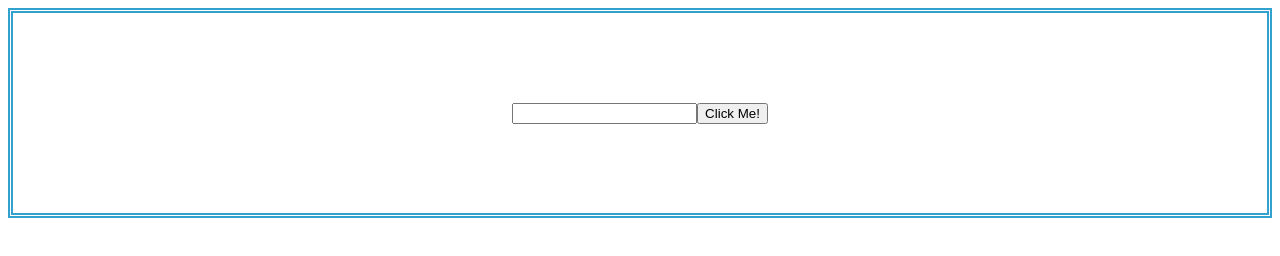
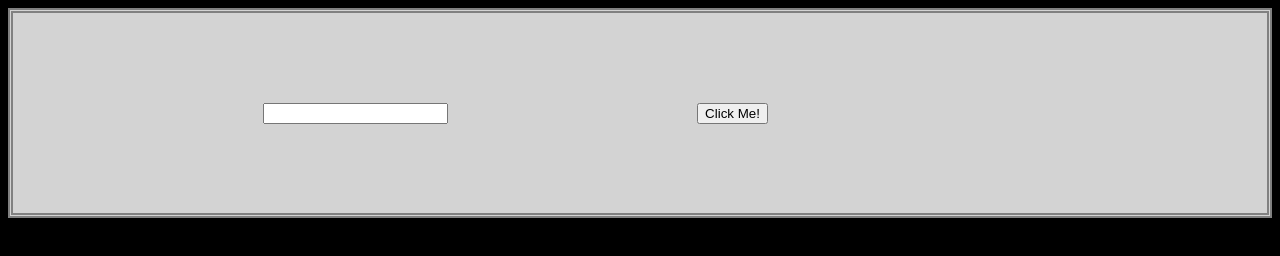
Before and after one commit to FRJ74/PalindromeChecker, a plain HTML site: page index.html in a window 1280 px wide. Drawn offline with Linux system fonts and the light colour scheme.

Commit message:
Add styling to .container

```diff
--- a/styles.css
+++ b/styles.css
@@ -1,8 +1,18 @@
+/* Global stylings */
+body {
+    background-color: black;
+}
+
 /* Center and style div */
 .container {
-  height: 200px;
-  display: flex;
-  align-items: center;
-  justify-content: center;
-  border: thick double #32a1ce;
+    background-color: lightgray;
+    height: 200px;
+    display: flex;
+    align-items: center;
+    justify-content: space-evenly;
+    border: thick double grey;
 }
+
+#result {
+
+}
```
Also changed, not shown: index.html (+1 -0 lines).
